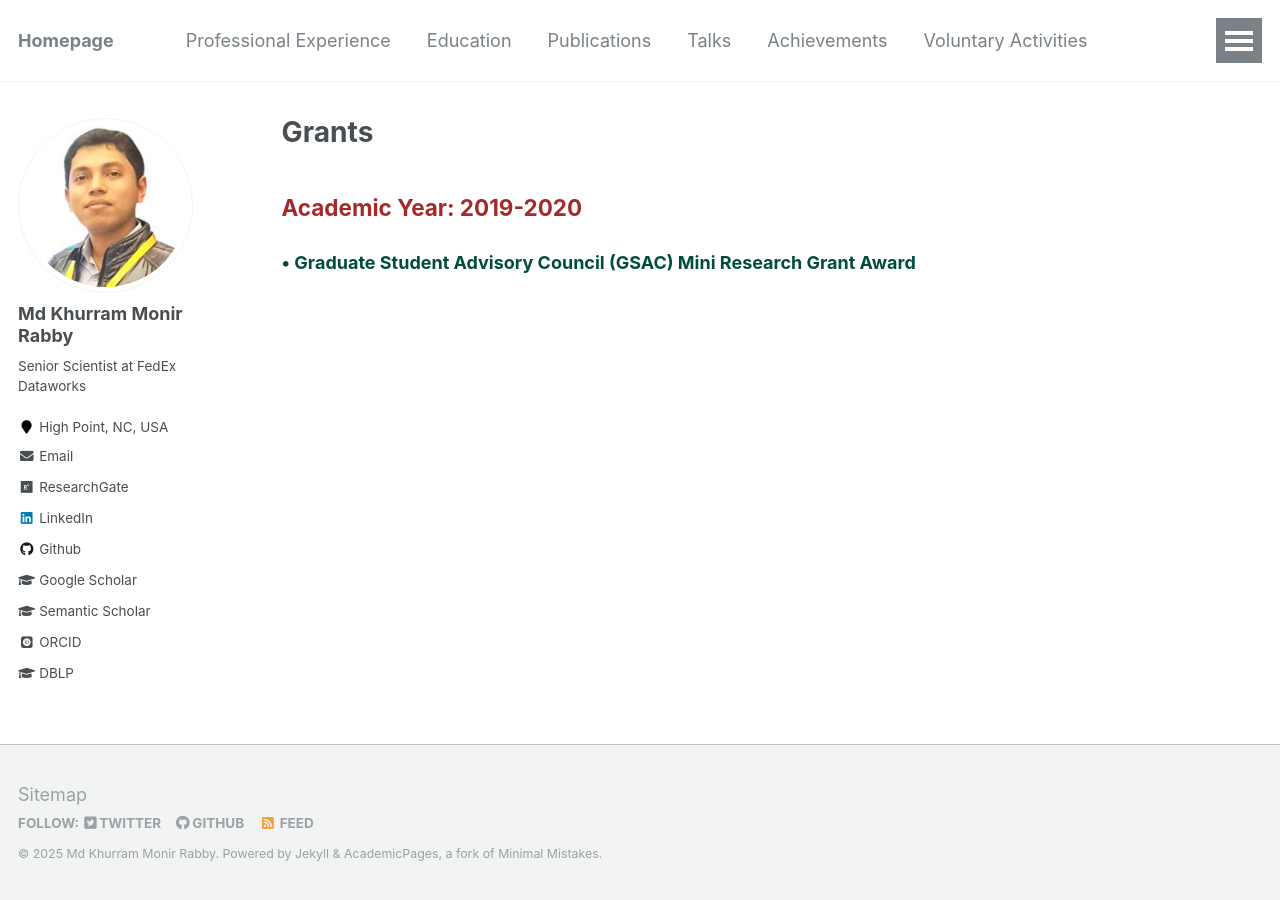
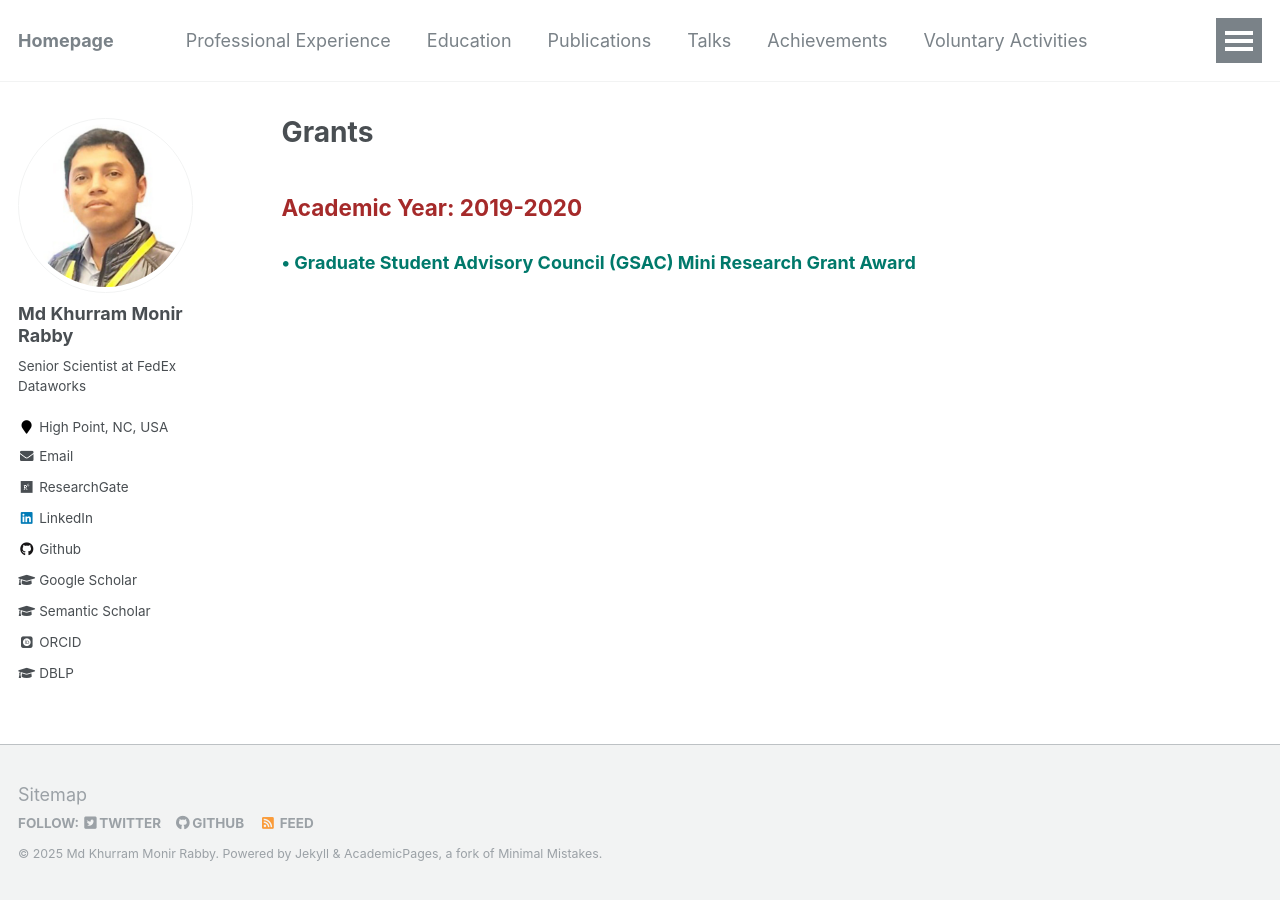
Before and after one commit to mkmrabby/mkmrabby.github.io, a Jekyll site: the page built from _pages/grants_lists.md, in a window 1280 px wide. Built offline with Jekyll 4.4.1, drawn with Linux system fonts in a browser that asks for light colours; some web fonts are replaced.

Commit message:
Update grants_lists.md

```diff
--- a/_pages/grants_lists.md
+++ b/_pages/grants_lists.md
@@ -7,4 +7,4 @@ author_profile: true
 <br/>
 <span style="font-size:1.25em; color:brown;"><b>Academic Year: 2019-2020</b></span>
 
-<span style="color:black; font-size:1.1em"><b><font color="#004D40" size="4">• Graduate Student Advisory Council (GSAC) Mini Research Grant Award</font></b></span><br/>
+<span style="color:black; font-size:1.1em"><b><font color="#00796B" size="4">• Graduate Student Advisory Council (GSAC) Mini Research Grant Award</font></b></span><br/>
```
